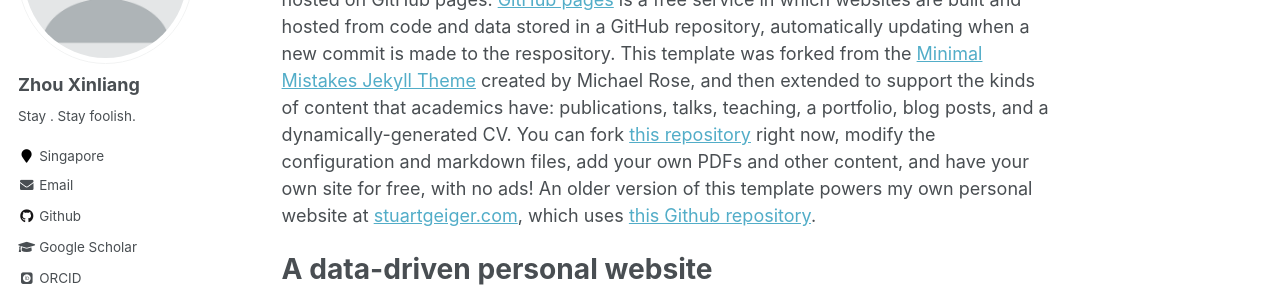
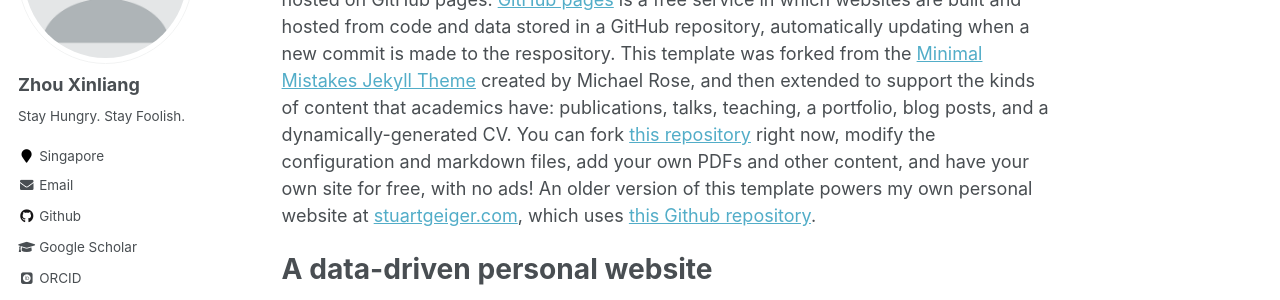
Before and after one commit to xinliangzhou/xinliangzhou.github.io, a Jekyll site: the page built from _pages/about.md, in a window 1280 px wide. Shown: the part 229-529 px from the top of the page. Built offline with Jekyll 4.4.1, drawn with Linux system fonts in a browser that asks for light colours; some web fonts are replaced.

Commit message:
Update _config.yml

```diff
--- a/_config.yml
+++ b/_config.yml
@@ -82,7 +82,7 @@
 author:
   name             : "Zhou Xinliang"
   avatar           : "profile.png"
-  bio              : "Stay . Stay foolish."
+  bio              : "Stay Hungry. Stay Foolish."
   location         : "Singapore"
   employer         :
   pubmed           :
```
